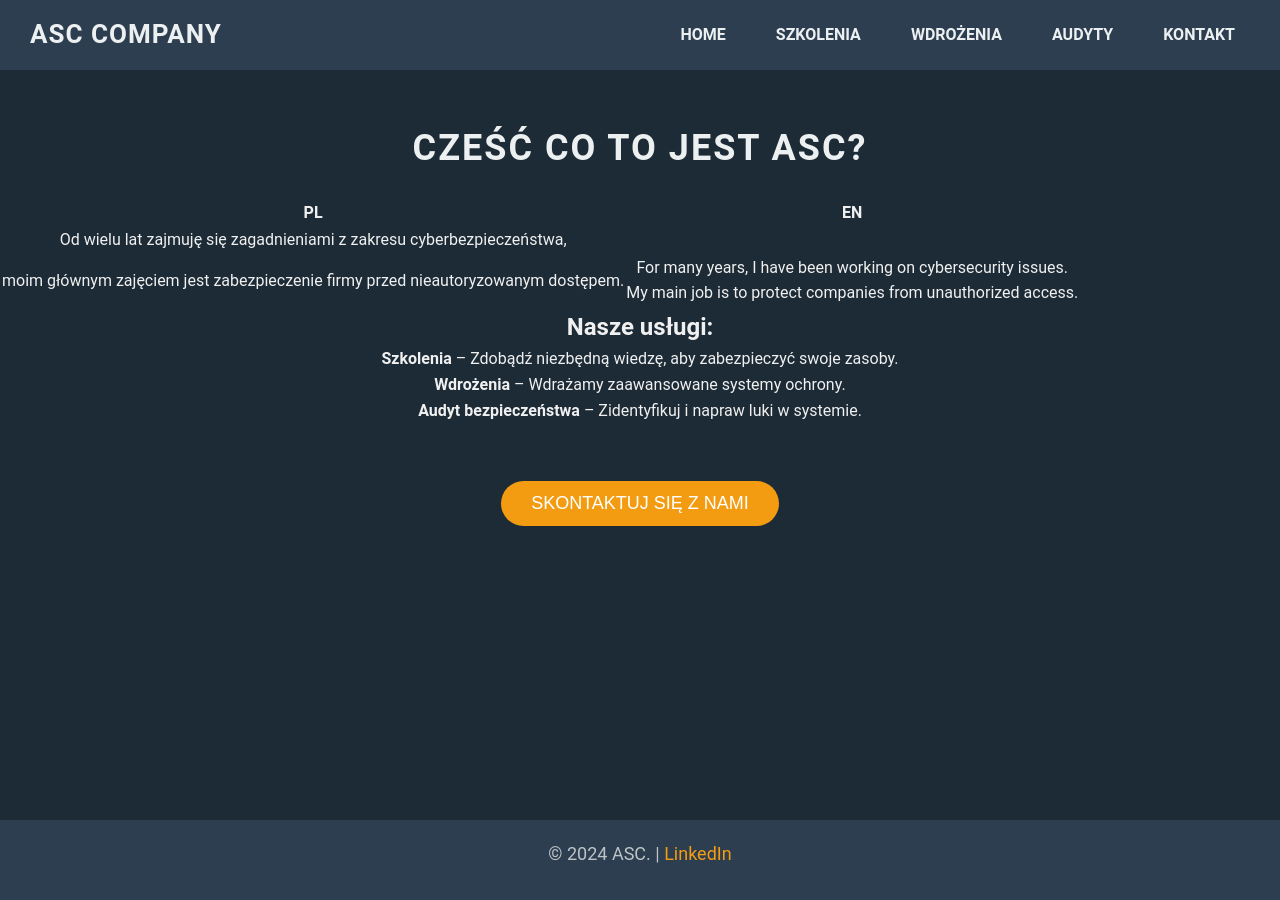
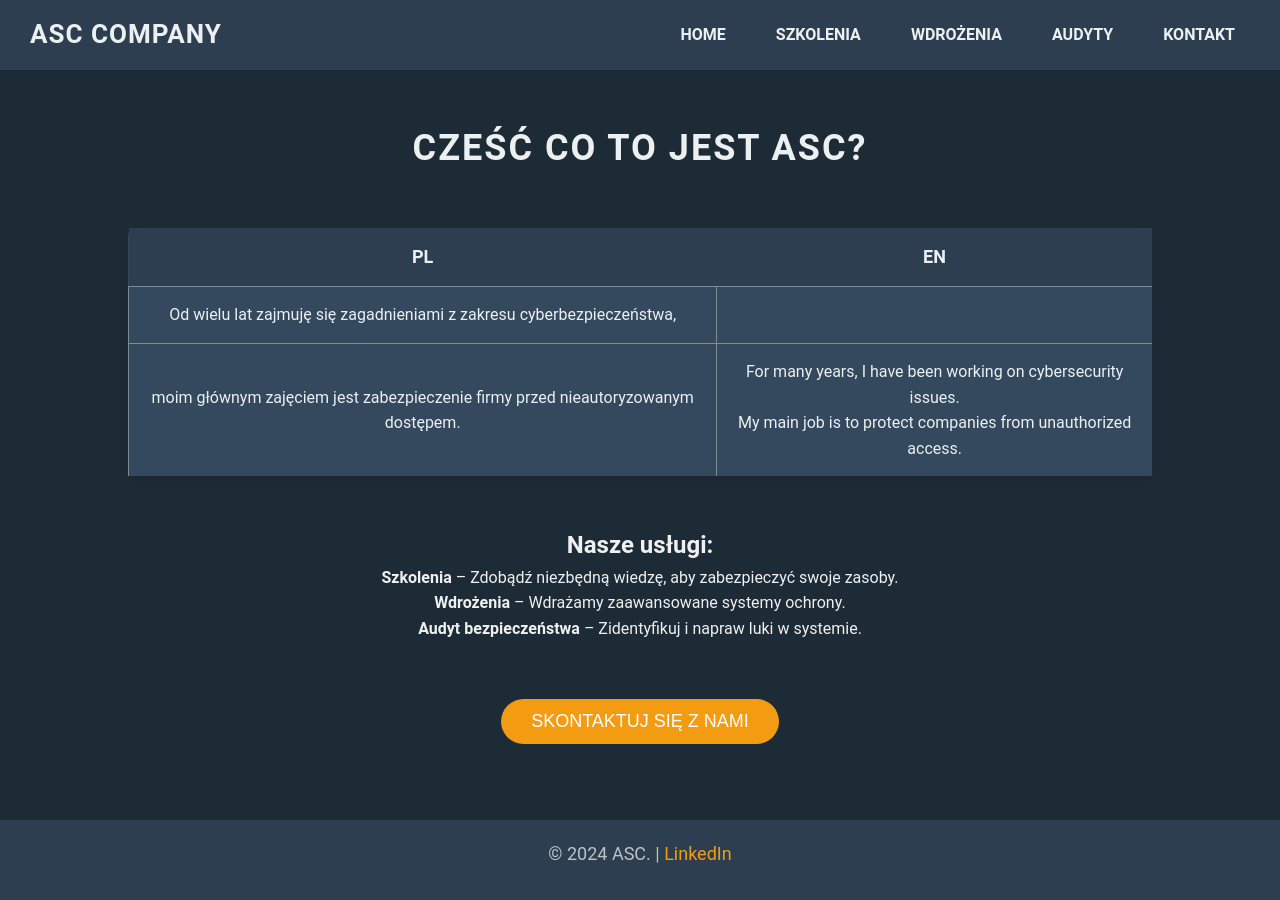
Before and after one commit to dadmins1984/Web, a Jekyll site: the page built from index.md, in a window 1280 px wide. Built offline with Jekyll 4.4.1, drawn with Linux system fonts in a browser that asks for light colours.

Commit message:
fdsafdafds

```diff
--- a/assets/css/style.css
+++ b/assets/css/style.css
@@ -249,3 +249,53 @@ button {
 button:hover {
     background-color: #e67e22;
 }
+
+table {
+    width: 80%; /* Szerokość tabeli */
+    margin: 50px auto; /* Wypośrodkowanie tabeli na stronie */
+    border-collapse: collapse; /* Zlewanie granic komórek */
+    background-color: #34495e; /* Tło tabeli w ciemnoszarym kolorze */
+    border-radius: 8px; /* Zaokrąglenie rogów tabeli */
+    box-shadow: 0 4px 8px rgba(0, 0, 0, 0.1); /* Dodanie cienia do tabeli */
+}
+
+/* Stylizacja nagłówków tabeli */
+th {
+    padding: 15px 20px;
+    background-color: #2c3e50; /* Ciemniejszy szary kolor dla nagłówków */
+    color: #ecf0f1; /* Jasny kolor tekstu */
+    text-align: center; /* Wyśrodkowanie tekstu w nagłówkach */
+    font-size: 18px;
+    font-weight: bold;
+}
+
+/* Stylizacja komórek tabeli */
+td {
+    padding: 15px 20px;
+    text-align: center; /* Wyśrodkowanie tekstu w komórkach */
+    color: #ecf0f1; /* Jasny kolor tekstu */
+    font-size: 16px;
+    border-top: 1px solid #7f8c8d; /* Szary kolor dla granic komórek */
+    border-left: 1px solid #7f8c8d; /* Szary kolor dla granic komórek */
+}
+
+/* Kolorowanie komórek w tabeli */
+tr:nth-child(even) {
+    background-color: #34495e; /* Ciemniejsze tło dla parzystych wierszy */
+}
+
+tr:hover {
+    background-color: #f39c12; /* Zmiana tła wiersza na pomarańczowe przy najechaniu */
+    cursor: pointer; /* Zmiana kursora na wskaźnik przy najechaniu */
+}
+
+/* Usunięcie granicy prawej komórki */
+td:last-child, th:last-child {
+    border-right: none;
+}
+
+/* Wyrównanie tabeli do środka */
+table {
+    margin-left: auto;
+    margin-right: auto;
+}
```
